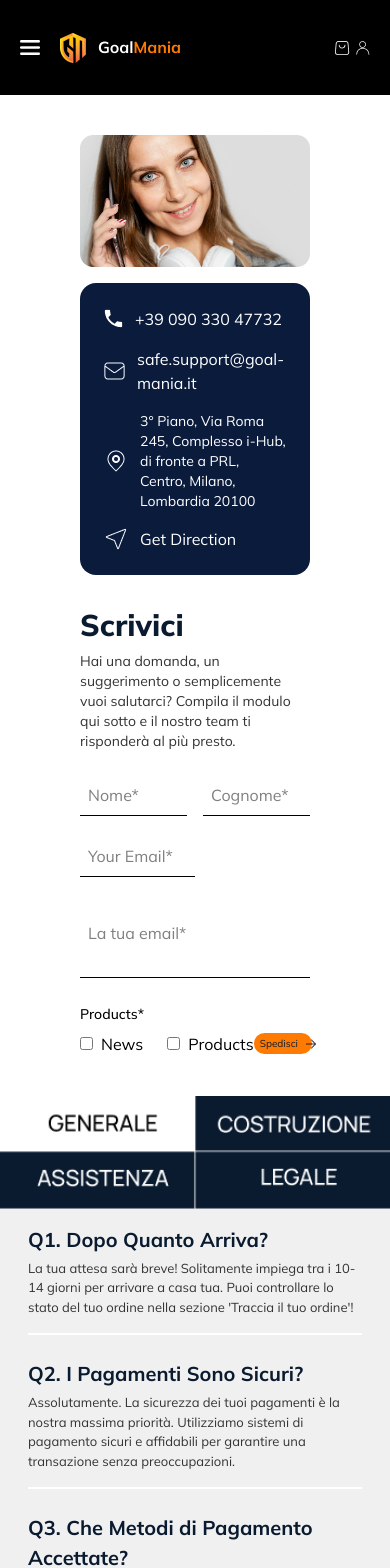
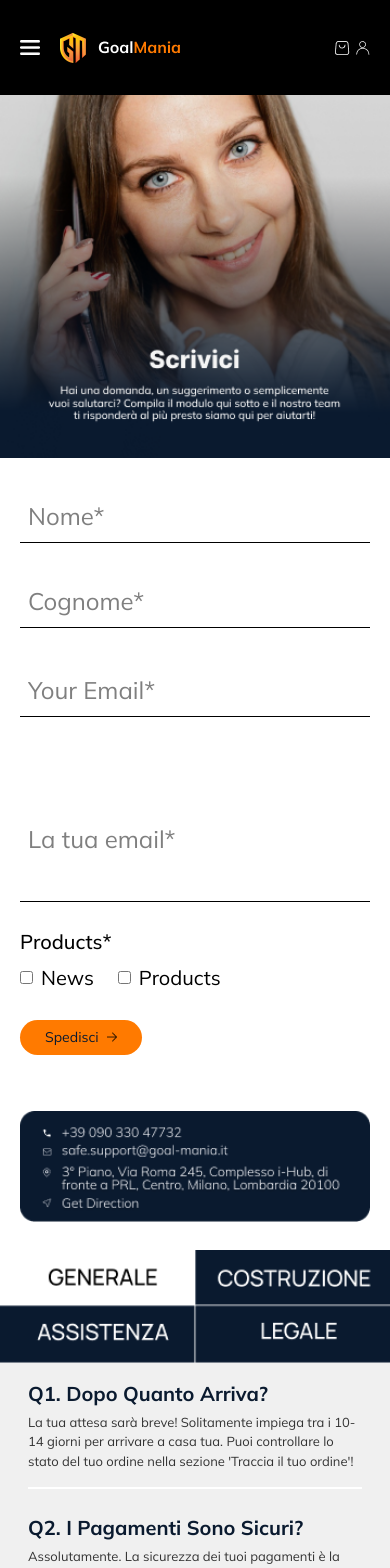
Before and after one commit to imkashishkathuria/goal-mania, a React (Vite) app: page /contact in a window 390 px wide. Shown: the top 1568 px of the page. Built offline with nearby package versions, Linux system fonts and the light colour scheme; a web font is replaced by a local one.

Commit message:
Contact page responsive

```diff
--- a/src/pages/Contact.jsx
+++ b/src/pages/Contact.jsx
@@ -11,15 +11,16 @@ const Contact = () => {
     <div>
       <Header />
 
-      <div className="grid grid-cols-1 md:grid-cols-2 gap-8 items-center px-20 py-10 ">
+      <div className="grid grid-cols-1 md:grid-cols-2 gap-8 items-center md:px-20 md:py-10 ">
         {/* LEFT: Image + Contact Info */}
         <div className="flex flex-col gap-4">
           <img
             src="/Frame 238054.png"
             alt="Contact person"
-          className="rounded-lg object-cover"
+            className="hidden md:block rounded-lg object-cover"
           />
-        <div className="bg-[#0B1B3B] text-white p-6 rounded-2xl space-y-4">
+          <img src='/Frame 238100.png' className='md:hidden w-full object-contain' />
+          <div className="hidden md:flex bg-[#0B1B3B] text-white p-6 rounded-2xl space-y-4">
             <p className="flex items-center gap-3">
               <img src='/Vector (11).png' /> +39 090 330 47732
             </p>
@@ -38,27 +39,27 @@ const Contact = () => {
 
         {/* RIGHT: Contact Form */}
         <div>
-        <h2 className="text-3xl font-extrabold mb-2 text-[#0A1A2F]">Scrivici</h2>
-        <p className="text-[#333333] mb-6 text-sm">
+          <h2 className="hidden md:flex text-3xl font-extrabold mb-2 text-[#0A1A2F]">Scrivici</h2>
+          <p className="hidden md:block text-[#333333] mb-6 text-sm">
             Hai una domanda, un suggerimento o semplicemente vuoi salutarci?
             Compila il modulo qui sotto e il nostro team ti risponderà al più presto.
           </p>
 
-        <form className="space-y-5">
+          <form className="space-y-5 px-5 md:px-0">
             {/* Name + Last Name */}
-          <div className="grid grid-cols-2 gap-4">
+            <div className="grid grid-cols-1 md:grid-cols-2 gap-8 md:gap-4">
               <input
                 type="text"
                 name="firstName"
                 placeholder="Nome*"
-              className="border-b outline-none p-2 w-full"
+                className="border-b outline-none p-2 w-full text-[24px] md:text-[16px]"
                 required
               />
               <input
                 type="text"
                 name="lastName"
                 placeholder="Cognome*"
-              className="border-b outline-none p-2 w-full"
+                className="border-b outline-none p-2 w-full text-[24px] md:text-[16px]"
                 required
               />
             </div>
@@ -68,7 +69,7 @@ const Contact = () => {
               type="email"
               name="email"
               placeholder="Your Email*"
-            className="border-b outline-none p-2 w-[50%]"
+              className="border-b outline-none p-2 mb-20 mt-4 md:mt-0 md:mb-0 w-full md:w-[50%] text-[24px] md:text-[16px]"
               required
             />
 
@@ -76,14 +77,14 @@ const Contact = () => {
             <textarea
               name="message"
               placeholder="La tua email*"
-            className="border-b outline-none p-2 w-full resize-none mt-4"
+              className="border-b outline-none p-2 w-full resize-none mt-4 text-[24px] md:text-[16px]"
             />
 
             {/* Products Checkbox */}
             <div>
-            <label className="block mb-2 font-medium text-sm">Products*</label>
-            <div className='flex justify-between items-center'>
-            <div className="flex gap-6">
+              <label className="block mb-2 font-medium text-xl md:text-sm">Products*</label>
+              <div className='flex flex-col md:flex-row md:justify-between md:items-center'>
+                <div className="flex gap-6 text-xl md:text-sm">
                   <label className="flex items-center gap-2">
                     <input
                       type="checkbox"
@@ -99,7 +100,21 @@ const Contact = () => {
                     Products
                   </label>
                 </div>
+                <div className='hidden md:block'>
                   <Button text="Spedisci" px="50" py="7" />
+                </div>
+                <div className='md:hidden py-7'>
+                  <button className='bg-[#FF7A00] rounded-[30px] text-[#0A1A2F] px-[25px] py-[7px] text-[14px]'>
+                    <div className='flex gap-2 items-center cursor-pointer'>
+                      <p>Spedisci</p>
+                      <img src='/mdi-light_arrow-up (1).png' className='w-[10px] h-[10px] md:w-[13px] md:h-[14px]' />
+                    </div>
+                  </button>
+                </div>
+                <div className='md:hidden py-7'>
+                  <img src='/Frame 80.png' className='w-full object-contain' />
+                </div>
+
               </div>
             </div>
 
```
Also changed, not shown: public/Frame 238100.png (added), public/Frame 80.png (added). Lines whose indentation alone changed are shown as unchanged.
